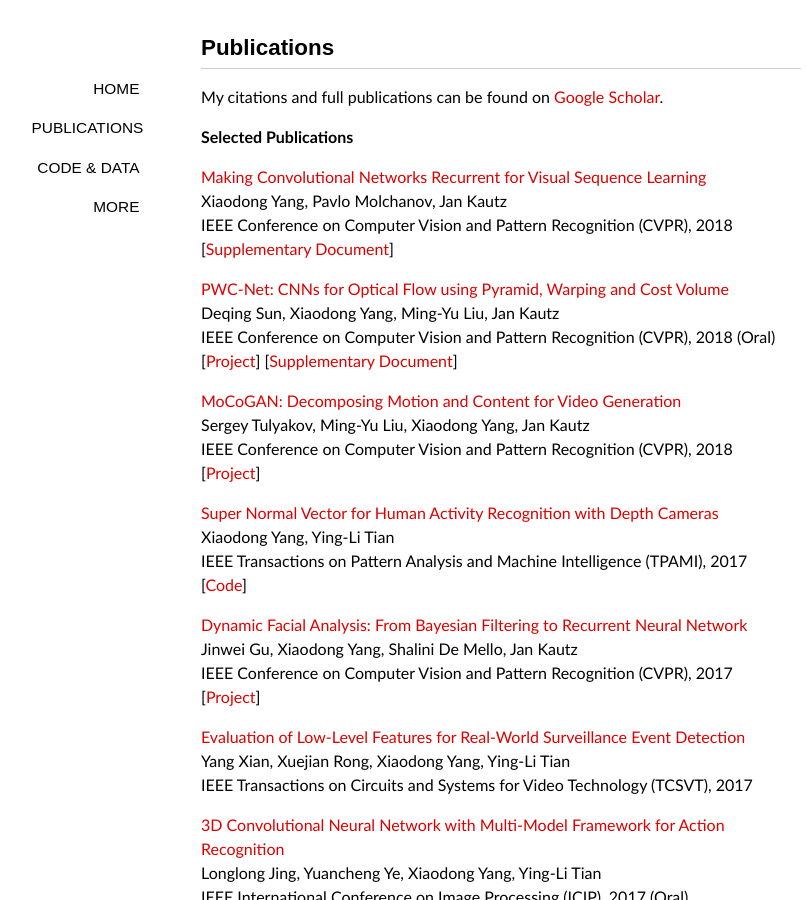
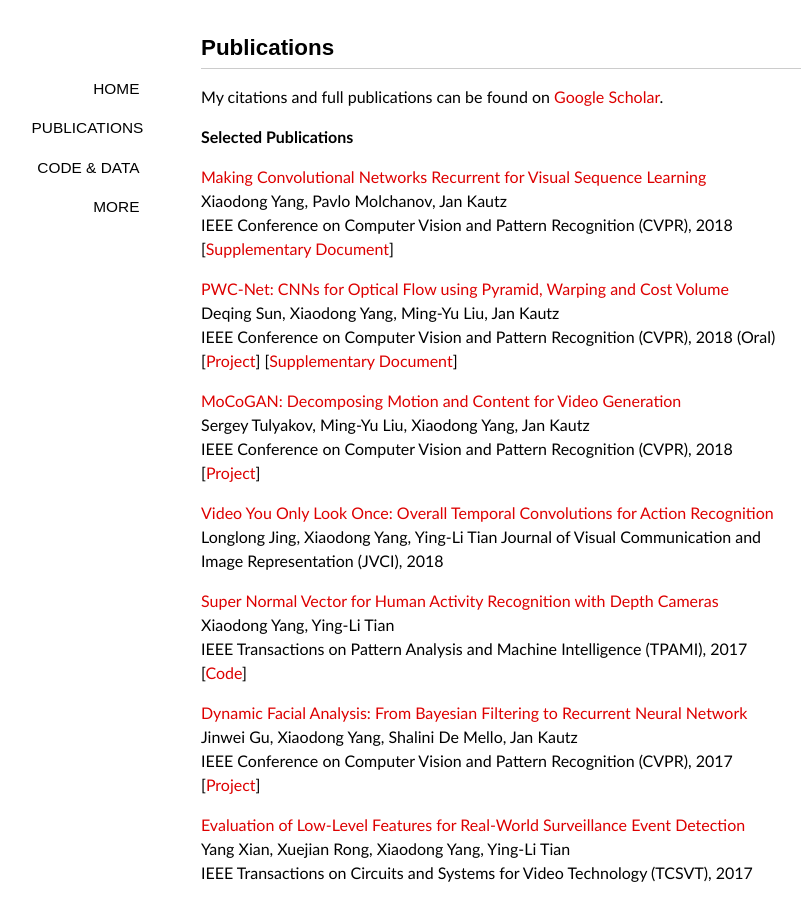
Before and after one commit to xiaodongyang/xiaodongyang.github.io, a Jekyll site: the page built from publications/index.md, in a window 1280 px wide and 900 px high. Shown: the whole window, without its empty margins (139-945 px from the left). Built offline with Jekyll 4.4.1, drawn with Linux system fonts in a browser that asks for light colours; some web fonts are replaced.

Commit message:
Update index.md

```diff
--- a/publications/index.md
+++ b/publications/index.md
@@ -23,6 +23,10 @@
 Sergey Tulyakov, Ming-Yu Liu, Xiaodong Yang, Jan Kautz
 IEEE Conference on Computer Vision and Pattern Recognition (CVPR), 2018
 [[Project](https://github.com/sergeytulyakov/mocogan)]
+
+[Video You Only Look Once: Overall Temporal Convolutions for Action Recognition](/publications/papers/jvci18.pdf)
+Longlong Jing, Xiaodong Yang, Ying-Li Tian
+Journal of Visual Communication and Image Representation (JVCI), 2018
 
 [Super Normal Vector for Human Activity Recognition with Depth Cameras](/publications/papers/tpami17.pdf)
 Xiaodong Yang, Ying-Li Tian
```
